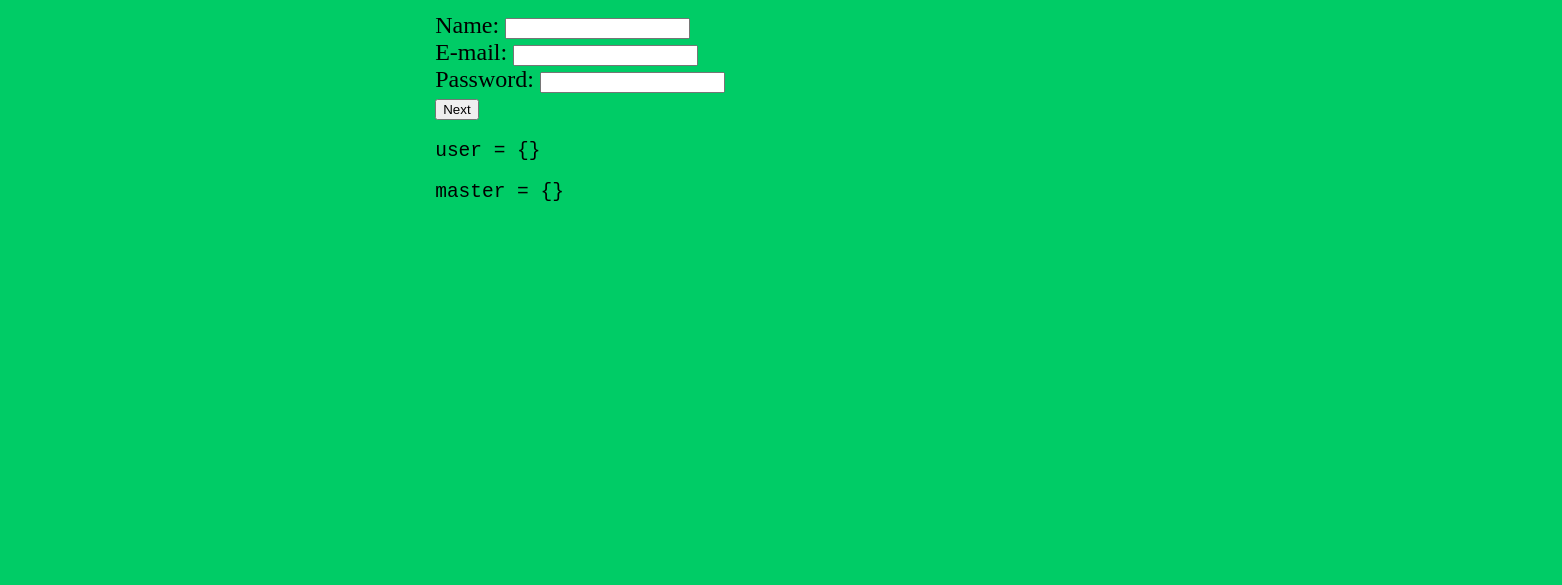
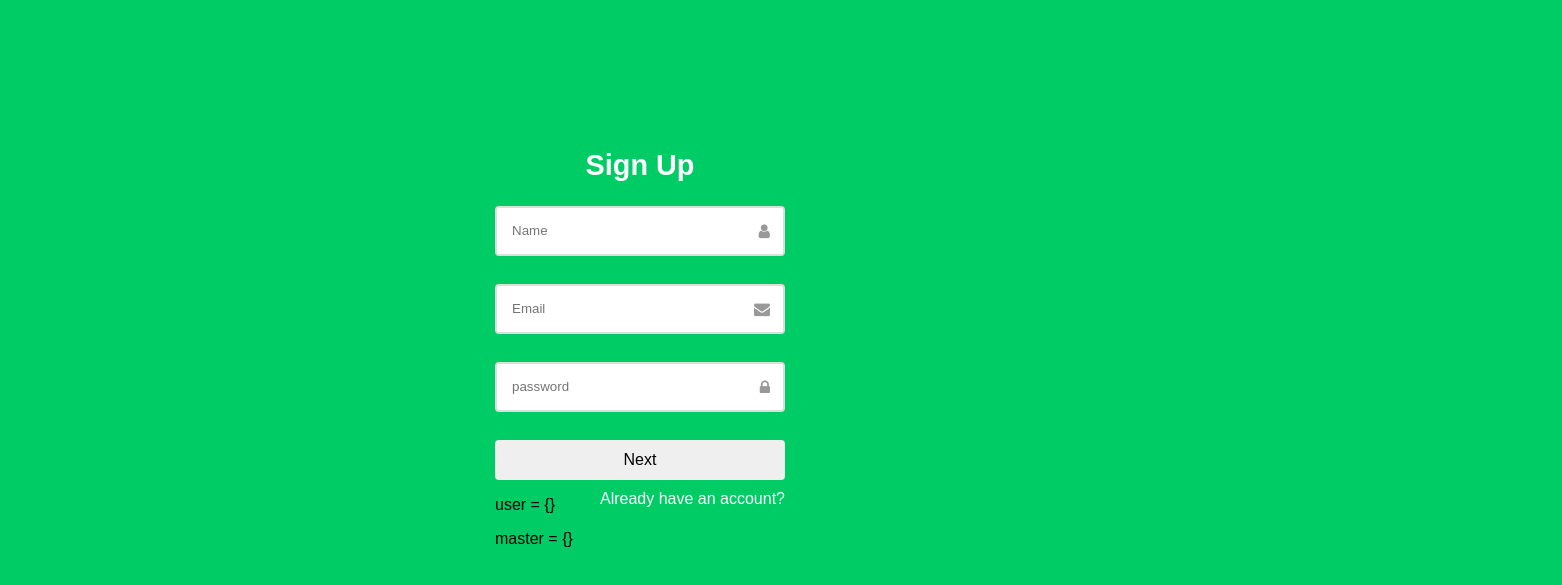
Before and after one commit to alemontree/GrowWebApp, a website: page index.html in a window 1280 px wide. Shown: the part 195-780 px from the top of the page, 1562 px wide, since content can reach past the window. Drawn offline with nearby package versions, Linux system fonts and the light colour scheme; some packages are replaced by stand-ins of ours.

Commit message:
styling and css progress

```diff
--- a/grow.css
+++ b/grow.css
@@ -1,32 +1,105 @@
+* {
+  box-sizing: border-box;
+  -moz-box-sizing: border-box;
+  -webkit-box-sizing: border-box;
+  font-family: arial;
+}
+
 body {
   width:80%;
   margin-left:auto;
   margin-right:auto;
-  font-size: 1.5em;
+  font-sized: 1.5em;
 }
 #banner {
-  position: relative;
+  /*position: relative;*/
 /*  width:20%;
   height:20%;*/
-  left: 40%;
-  right: 40%;
+  left: 0;
+  right: 0;
   margin-left: auto;
   margin-right: auto;
   margin-top: 2%;
+  align-items: center;
 }
+
 #banner img {
   width: 20%;
   height: 20%;
+  left: 0;
+  right: 0;
+  margin: auto;
+  display: block;
 
 }
+
+h2 {
+  text-align: center;
+  color: white;
+  font-size: 1.8em;
+}
+
 .form {
-  margin-left: auto;
-  margin-right: auto;
+  position: absolute;
+  width: 350px;
+  padding: 40px 30px;
+  -moz-border-radius: 4px;
+  -webkit-border-radius: 4px;
+  border-radius: 4px;
   margin: auto;
-  width: 40%;
+  left: 0;
+  right: 0;
+  top: 35%;
+}
 
+.form-container {
+  position: relative;
+  margin-bottom: 10px;
+}
+
+.form-field {
+  width: 100%;
+  height: 50px;
+  border: none;
+  padding: 5px 7px 5px 15px;
+  border: 2px solid #ddd;
+  -moz-border-radius: 4px;
+  -webkit-border-radius: 4px;
+  border-radius: 4px;
+}
+
+.form-container .fa {
+  position: absolute;
+  right: 15px;
+  top: 17px;
+  color: #999;
 }
 
 html {
   background-color: #00CC66;
 }
+
+.next-button {
+  display: inline-block;
+  width: 100%;
+  font-size: 16px;
+  height: 40px;
+  text-decoration: none;
+  border: none;
+  -moz-border-radius: 4px;
+  -webkit-border-radius: 4px;
+  border-radius: 4px;
+}
+
+.link {
+  float: right;
+  color: white;
+  text-decoration: none;
+  font-size: 1em;
+  margin-top: 10px;
+  margin-bottom: 15px;
+}
+
+.link:hover {
+  text-decoration: underline;
+}
--- a/index.html
+++ b/index.html
@@ -1,7 +1,9 @@
 <!DOCTYPE html>
 <html data-ng-app="growWebApp" >
 <head>
+  <link rel='stylesheet prefetch' href='http://maxcdn.bootstrapcdn.com/font-awesome/4.2.0/css/font-awesome.min.css'>
   <link rel="stylesheet" type="text/css" href="grow.css">
+
 
   <script src="bower_components/angular/angular.js"></script>
   <script src="bower_components/angular-ui-router/release/angular-ui-router.js"
@@ -17,11 +19,23 @@
 
 <div ng-controller="formController"
   <form novalidate class="form">
-    Name: <input type="text" ng-model="user.name" /><br />
-    E-mail: <input type="email" ng-model="user.email" /><br />
-    Password: <input type="password" ng-model="user.password" /><br />
-    <input type="submit" ng-click="update(user)" value="Next" />
+  <h2>Sign Up</h2>
+    <div class="form-container">
+      <input type="text" class="form-field" placeholder="Name" ng-model="user.name" />
+      <i class="fa fa-user"></i>
+      </div><br />
+    <div class="form-container">
+      <input type="email" class="form-field" placeholder="Email" ng-model="user.email" />
+      <i class="fa fa-envelope"></i>
+      </div><br />
+    <div class="form-container">
+      <input type="password" class="form-field" placeholder="password" ng-model="user.password" />
+      <i class="fa fa-lock"></i>
+      </div><br />
+    <input type="submit" class="next-button" ng-click="update(user)" value="Next" />
   </form>
+  <br>
+  <a class="link" href="#">Already have an account?</a>
   <pre>user = {{user | json}}</pre>
   <pre>master = {{master | json}}</pre>
 </div>
```
